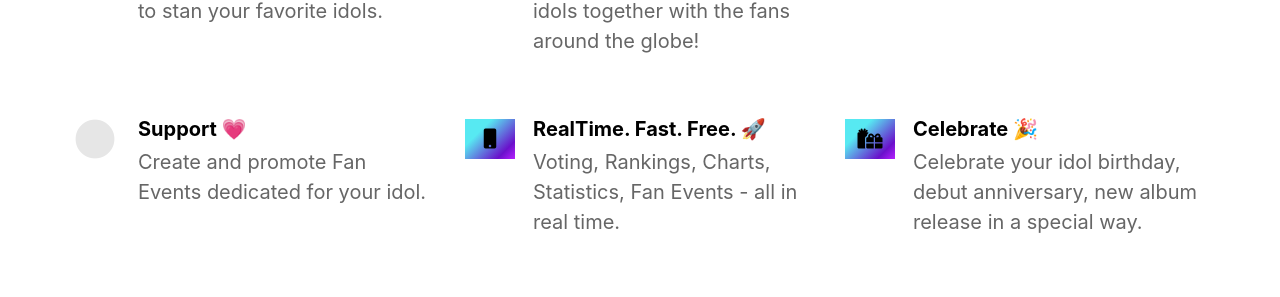
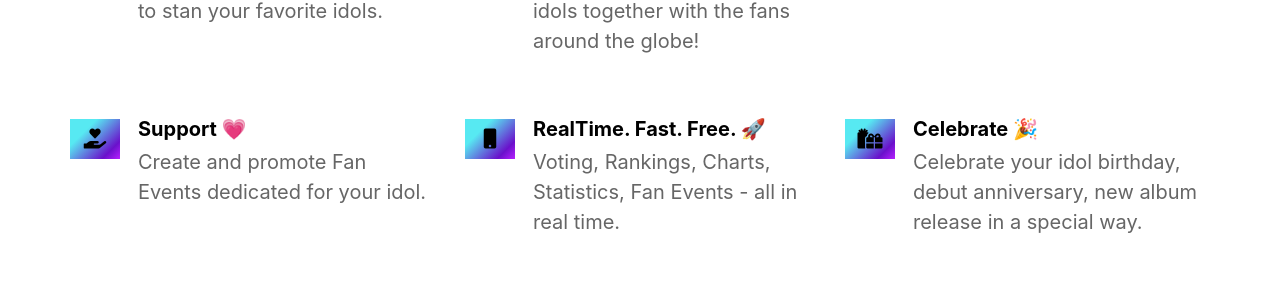
Before and after one commit to kapp7/app, a Jekyll site: the page built from index.html, in a window 1280 px wide. Shown: the part 1206-1503 px from the top of the page. Built offline with Jekyll 4.4.1, drawn with Linux system fonts in a browser that asks for light colours; nearby versions of some CDN libraries.

Commit message:
Update _config.yml

```diff
--- a/_config.yml
+++ b/_config.yml
@@ -50,7 +50,7 @@ features                                  :
 
   - title                                 : Support 💗
     description                           : Create and promote Fan Events dedicated for your idol.
-    fontawesome_icon_name                 : volunteer_activism
+    fontawesome_icon_name                 : hand-holding-heart
 
   - title                                 : RealTime. Fast. Free. 🚀
     description                           : Voting, Rankings, Charts, Statistics, Fan Events - all in real time.
```
